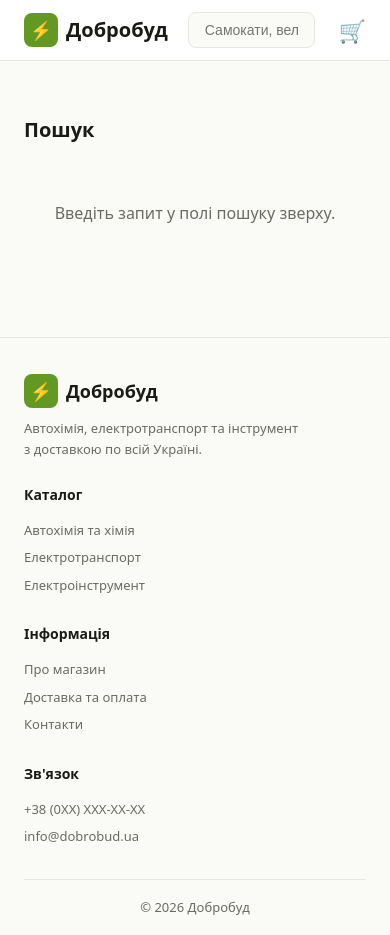
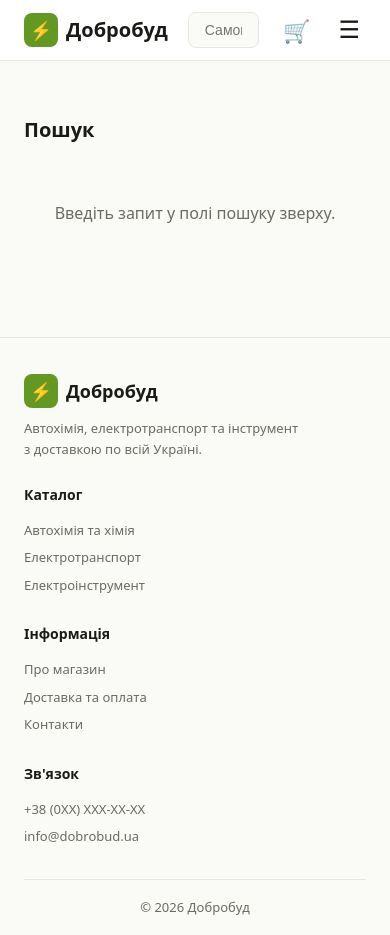
Before and after one commit to toxa8949-cmd/Dobrobud, a Next.js app: page /search in a window 390 px wide. Built offline with nearby package versions, Linux system fonts and the light colour scheme; no server answers.

Commit message:
Add files via upload

```diff
--- a/app/globals.css
+++ b/app/globals.css
@@ -357,6 +357,24 @@ a { color: inherit; text-decoration: none; }
 
 /* ── Cart ── */
 .cart-link { position: relative; font-size: 22px; margin-left: 4px; }
+
+/* Бургер і мобільне меню */
+.burger {
+  display: none; background: none; border: none; font-size: 24px; cursor: pointer;
+  color: var(--ink); line-height: 1; padding: 4px 6px; margin-left: 2px;
+}
+.mobile-menu {
+  display: none; position: absolute; top: 100%; left: 0; right: 0;
+  background: var(--card); border-bottom: 1px solid var(--line);
+  flex-direction: column; padding: 8px 16px 16px; gap: 2px;
+  box-shadow: 0 8px 20px rgba(0,0,0,.08);
+}
+.mobile-menu a { padding: 13px 8px; font-size: 16px; border-bottom: 1px solid var(--line); }
+.mobile-menu a:last-child { border-bottom: none; }
+.mobile-menu .mm-tiktok {
+  margin-top: 8px; background: linear-gradient(90deg, #ff0050, #00f2ea);
+  color: #fff !important; border-radius: 12px; text-align: center; border: none; font-weight: 600;
+}
 .cart-count {
   position: absolute; top: -6px; right: -8px; background: var(--green-bright); color: #fff;
   font-size: 11px; font-weight: 600; min-width: 18px; height: 18px; border-radius: 9px;
@@ -466,6 +484,9 @@ a { color: inherit; text-decoration: none; }
   .grid { grid-template-columns: repeat(2, 1fr); }
   .product { grid-template-columns: 1fr; }
   .header-nav { display: none; }
+  .burger { display: block; }
+  .mobile-menu { display: flex; }
+  .search { max-width: none; }
 }
 @media (max-width: 520px) {
   .bento, .grid { grid-template-columns: 1fr; }
@@ -568,13 +589,14 @@ a { color: inherit; text-decoration: none; }
 .home-promos-side { display: flex; flex-direction: column; gap: 14px; }
 .home-promos-row { display: grid; grid-template-columns: 1fr 1fr; gap: 14px; margin-bottom: 24px; }
 .promo-side {
-  background: var(--card); border: 1px solid var(--line); border-radius: 12px;
-  padding: 16px 18px; flex: 1; display: flex; flex-direction: column; justify-content: center;
+  background: var(--card); border: 1px solid var(--line); border-radius: 14px;
+  padding: 18px 20px; display: flex; flex-direction: column; gap: 3px;
   border-left: 3px solid var(--line); transition: transform .14s, box-shadow .14s;
 }
+.home-promos-side .promo-side { flex: 1; justify-content: center; }
 .promo-side:hover { transform: translateY(-2px); box-shadow: 0 8px 20px rgba(0,0,0,.06); }
-.promo-side .ps-tag { font-size: 11px; font-weight: 700; text-transform: uppercase; letter-spacing: .4px; margin-bottom: 6px; }
-.promo-side strong { font-size: 16px; font-weight: 700; color: var(--ink); margin-bottom: 2px; }
+.promo-side .ps-tag { font-size: 11px; font-weight: 700; text-transform: uppercase; letter-spacing: .4px; margin-bottom: 4px; }
+.promo-side strong { font-size: 17px; font-weight: 700; color: var(--ink); }
 .promo-side .ps-sub { font-size: 12.5px; color: var(--muted); }
 .promo-amber { border-left-color: #f0a020; }
 .promo-amber .ps-tag { color: #d9870f; }
@@ -584,9 +606,15 @@ a { color: inherit; text-decoration: none; }
 @media (max-width: 860px) {
   .home-top-grid { grid-template-columns: 1fr; }
   .home-promos-side { flex-direction: row; }
+  .home-promos-side .promo-side { flex: 1; }
 }
 @media (max-width: 520px) {
+  .home-top-grid { gap: 12px; }
   .home-promos-side, .home-promos-row { grid-template-columns: 1fr; flex-direction: column; }
+  .tiktok-row { padding: 14px; }
+  .tiktok-row-head { flex-wrap: wrap; gap: 8px; }
+  .tiktok-row-titles h2 { font-size: 16px; }
+  .tiktok-row-all { margin-left: 0; }
 }
 .tiktok-badge {
   display: inline-block; font-size: 12px; font-weight: 700; letter-spacing: .3px;
--- a/components/Header.tsx
+++ b/components/Header.tsx
@@ -1,9 +1,11 @@
 'use client';
 
+import { useState } from 'react';
 import { useCart } from '@/lib/cart';
 
 export default function Header() {
   const { count } = useCart();
+  const [menuOpen, setMenuOpen] = useState(false);
 
   return (
     <header className="site-header">
@@ -24,6 +26,22 @@ export default function Header() {
         <span className="cart-ico">🛒</span>
         {count > 0 && <span className="cart-count">{count}</span>}
       </a>
+      <button
+        className="burger"
+        aria-label="Меню"
+        onClick={() => setMenuOpen((v) => !v)}
+      >
+        {menuOpen ? '✕' : '☰'}
+      </button>
+
+      {menuOpen && (
+        <div className="mobile-menu">
+          <a href="/catalog/etransport" onClick={() => setMenuOpen(false)}>Електротранспорт</a>
+          <a href="/catalog/chemistry" onClick={() => setMenuOpen(false)}>Автохімія</a>
+          <a href="/catalog/tools" onClick={() => setMenuOpen(false)}>Інструмент</a>
+          <a href="/tiktok" className="mm-tiktok" onClick={() => setMenuOpen(false)}>TikTok 🔥</a>
+        </div>
+      )}
     </header>
   );
 }
```
